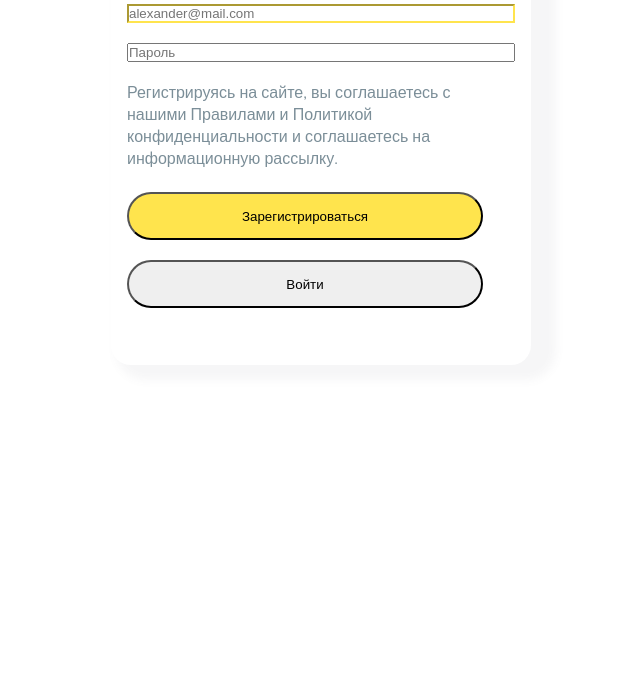
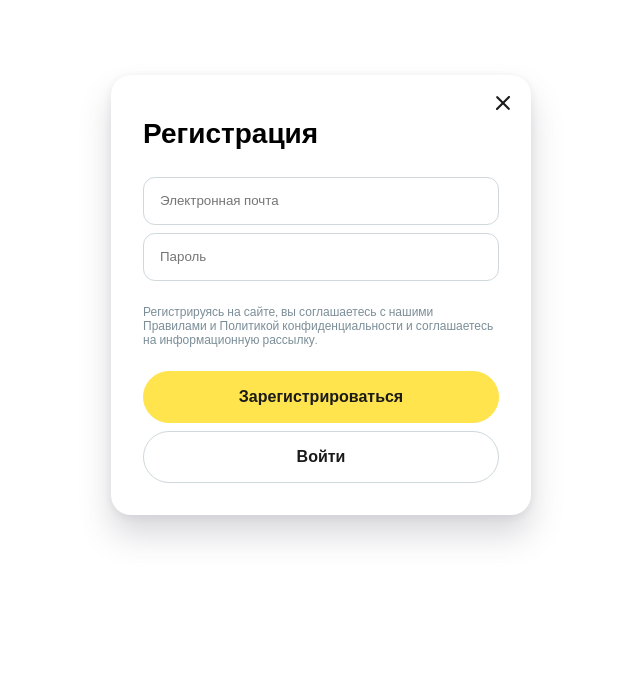
Before and after one commit to Cristosic/FE_Homeworks, a plain HTML site: page homework_3/index.html in a window 1280 px wide. Shown: the part 105-800 px from the top of the page, without its empty margins (319-959 px from the left). Drawn offline with nearby package versions, Linux system fonts and the light colour scheme.

Commit message:
Add files via upload

```diff
--- a/homework_3/css/style.css
+++ b/homework_3/css/style.css
@@ -5,67 +5,85 @@
   }
 
   body {
-    padding: 15px;
+    display: flex;
+    justify-content: center;
+    align-items: center;
+    height: 100vh;
   }
 
-.main {
-    width: 420px;
-    height: 440px;
-    padding: 16px;
-    margin: 15px auto;
-    border-radius: 5px;
-    box-shadow: 15px 5px 10px 10px #6061700F;
-    border-radius: 20px;
+  button,
+  input {
+    font-family: inherit;
+    outline: none;
   }
 
-h1 {
-    font-family: 'Lato', sans-serif;
-    font-family: 'Nunito', sans-serif;
-    margin-bottom: 20px;
+  .sign-up {
+    position: relative;
+    font-family: "Nunito", sans-serif;
+    max-width: 420px;
+    border-radius: 5px;
+    box-shadow: 0px 20px 32px 0px rgba(96, 97, 112, 0.24),
+      0px 2px 8px 0px rgba(40, 41, 61, 0.08);
+    border-radius: 20px;
+    padding: 24px 16px 16px 16px;
   }
 
-form {
+  .close-icon {
+    position: absolute;
+    top: 21px;
+    right: 21px;
+    cursor: pointer;
+
+  }
+
+  .container {
     display: flex;
     flex-direction: column;
+    gap: 24px 0;
+    padding: 16px;
   }
 
-form input {
-    margin-bottom: 20px;
+  .heading {
+    font-size: 28px;
+    font-weight: 800;
   }
 
-.item {
-    margin-bottom: 20px;
+  .inputs,
+  .buttons {
+    display: flex;
+    flex-direction: column;
+    gap: 8px 0;
   }
 
-form button  {
-    cursor: pointer;
-    width: 356px;
-    height: 48px;
-    padding: 14px, 24px, 14px, 24px;
-    border-radius: 55px;
-    margin-bottom: 20px;
+  .input {
+    padding: 14px 16px;
+    border-radius: 12px;
+    border: 1px solid #cfd8dc;
   }
 
-.item_1 {
-    font-family: 'Lato', sans-serif;
-    font-family: 'Nunito', sans-serif;
-    display: flex;
-    flex-direction: column;
+  .input:focus {
+    border: 1px solid #ffe44d;
   }
 
-.item_2 {
-    font-family: 'Lato', sans-serif;
-    font-family: 'Nunito', sans-serif;
-    color: #7B8E98;
-    cursor: pointer;
-    width: 356px;
-    height: 110px;
+  .agreement {
+    font-size: 12px;
+    line-height: 14px;
+    color: #7b8e98;
   }
 
-.submit {
-    background-color: #FFE44D;
+  .button {
+    padding: 14px 24px;
+    border-radius: 87px;
+    border: 1px solid #cfd8dc;
+    background-color: transparent;
+    cursor: pointer;
+    font-size: 16px;
+    font-weight: 700;
+    color: #1a1a1a;
   }
 
-.name {
-    border-color: #FFE44D;
+  .sign-up-btn {
+    background: #ffe44d;
+    border: 1px solid #ffe44d;
+    transition: all 150ms;
   }
--- a/homework_3/index.html
+++ b/homework_3/index.html
@@ -1,35 +1,37 @@
 <!DOCTYPE html>
 <html lang="en">
   <head>
-    <meta charset="UTF-8">
-    <meta name="viewport" content="width=device-width, initial-scale=1.0">
+    <meta charset="UTF-8" />
+    <meta name="viewport" content="width=device-width, initial-scale=1.0" />
     <title>Document</title>
-    <link rel="preconnect" href="https://fonts.googleapis.com">
-    <link rel="preconnect" href="https://fonts.googleapis.com">
-    <link rel="preconnect" href="https://fonts.gstatic.com" crossorigin>
-    <link href="https://fonts.googleapis.com/css2?family=Lato:wght@300;400&family=Nunito:wght@400;800&display=swap" rel="stylesheet">
-    <link rel="stylesheet" href="css/style.css">
+    <link rel="preconnect" href="https://fonts.googleapis.com" />
+    <link rel="preconnect" href="https://fonts.gstatic.com" crossorigin />
+    <link
+      href="https://fonts.googleapis.com/css2?family=Nunito:wght@400;800&display=swap"
+      rel="stylesheet"
+    />
+    <link rel="stylesheet" href="css/style.css" />
   </head>
   <body>
-    <div class="main">
-        <form action="#">
-            <div class="header">
-                <h1>Регистрация</h1>
+    <div class="sign-up">
+      <div class="container">
+        <h1 class="heading">Регистрация</h1>
+        <div class="inputs">
+          <input class="input" type="email" placeholder="Электронная почта" />
+          <input class="input" type="password" placeholder="Пароль" />
         </div>
-            <div class="item_1">
-                <input class="name" type="text" name="Имя" placeholder="alexander@mail.com">
-                <input type="password" name="Пароль" placeholder="Пароль">
+        <p class="agreement">
+          Регистрируясь на сайте, вы соглашаетесь с нашими Правилами и Политикой
+          конфиденциальности и соглашаетесь на информационную рассылку.
+        </p>
+        <div class="buttons">
+          <button class="button sign-up-btn" type="submit">
+            Зарегистрироваться
+          </button>
+          <button class="button">Войти</button>
         </div>
-            <div class="item_2">
-                <p>Регистрируясь на сайте, вы соглашаетесь с нашими Правилами и Политикой конфиденциальности и соглашаетесь на информационную рассылку.</p>
       </div>
-            <div class="button_1">
-                <button class="submit" type="submit">Зарегистрироваться</button>
-            </div>
-            <div class="button_2">
-                <button type="submit">Войти</button>
-            </div>
-        </form>
+      <img class="close-icon" src="media/close.png" alt="Close icon">
     </div>
   </body>
 </html>
```
Also changed, not shown: homework_3/media/close.png (added). Lines whose indentation alone changed are shown as unchanged.
